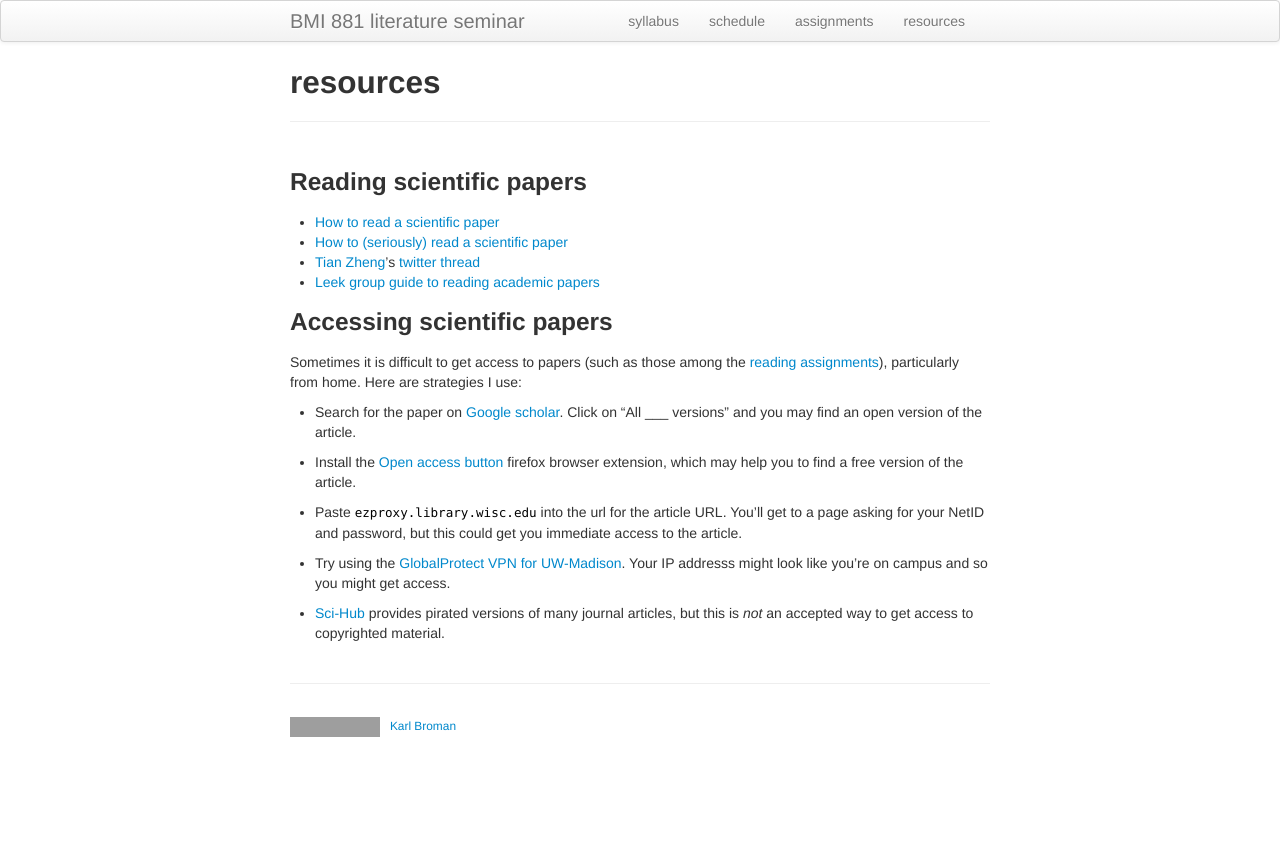
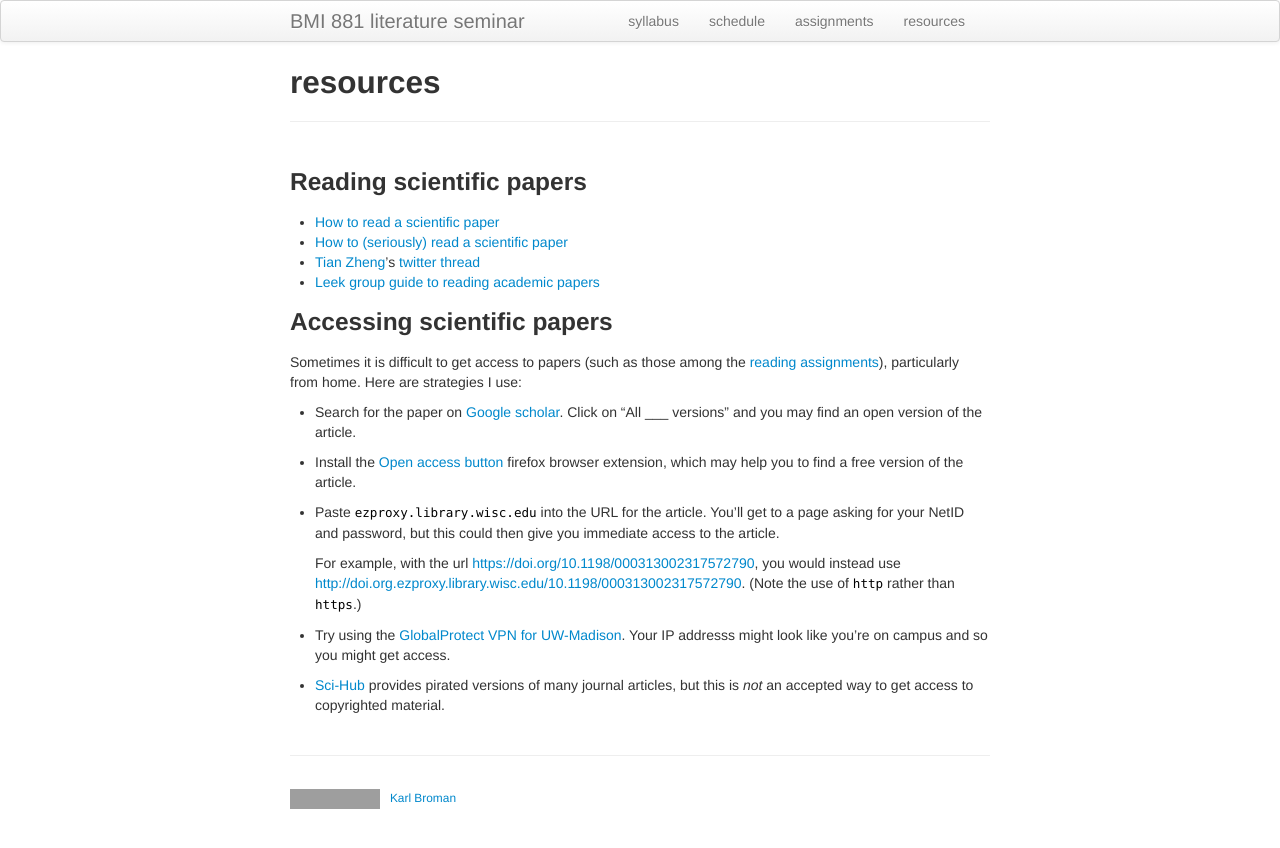
Before and after one commit to kbroman/BMI881_fall2022, a Jekyll site: the page built from resources.md, in a window 1280 px wide. Shown: the top 848 px of the page. Built offline with Jekyll 4.4.1, drawn with Linux system fonts in a browser that asks for light colours; grey boxes are pictures that could not be loaded.

Commit message:
resources: more detail on use of ezproxy.library.wisc.edu

```diff
--- a/resources.md
+++ b/resources.md
@@ -24,9 +24,14 @@ Here are strategies I use:
   firefox browser extension, which may help you to find a free version
   of the article.
 
-- Paste `ezproxy.library.wisc.edu` into the url for the article URL.
+- Paste `ezproxy.library.wisc.edu` into the URL for the article.
   You'll get to a page asking for your NetID and password, but this
-  could get you immediate access to the article.
+  could then give you immediate access to the article.
+
+  For example, with the url
+  <https://doi.org/10.1198/000313002317572790>, you would instead use
+  <http://doi.org.ezproxy.library.wisc.edu/10.1198/000313002317572790>.
+  (Note the use of `http` rather than `https`.)
 
 - Try using the [GlobalProtect VPN for
   UW-Madison](https://kb.wisc.edu/helpdesk/page.php?id=68164). Your
```
